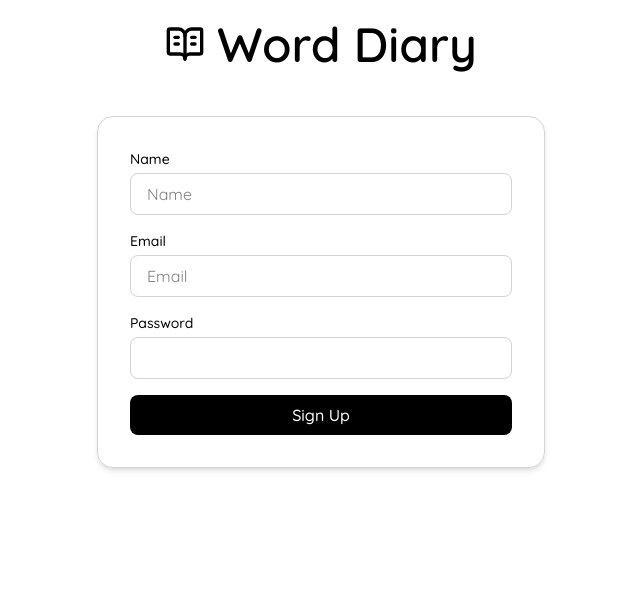
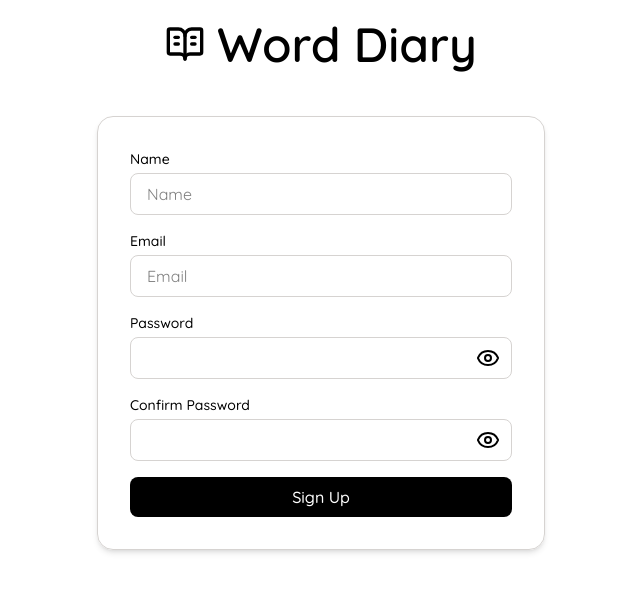
Before and after one commit to williamj20/Word-Diary, a Next.js app: page /signup in a window 1280 px wide. Shown: the top 592 px of the page, without its empty margins (319-959 px from the left). Built offline with nearby package versions, Linux system fonts and the light colour scheme.

Commit message:
Signup form improvements + confirm password

```diff
--- a/src/app/globals.css
+++ b/src/app/globals.css
@@ -47,4 +47,13 @@ body {
   .keycap-style {
     @apply rounded-md bg-stone-100 px-2 py-0.5 text-xs font-semibold ring-1 ring-stone-200;
   }
+  .form-input-label {
+    @apply block text-sm font-medium mb-1;
+  }
+  .form-input {
+    @apply w-full px-4 py-2 border border-stone-300 rounded-lg;
+  }
+  .show-password-button {
+    @apply absolute inset-y-0 right-3;
+  }
 }
--- a/src/app/lib/actions/auth.ts
+++ b/src/app/lib/actions/auth.ts
@@ -2,18 +2,29 @@ import { FormState, SignupFormSchema } from '@/app/lib/definitions';
 import z from 'zod';
 
 export const signup = async (_state: FormState, formData: FormData) => {
+  const name = String(formData.get('name'));
+  const email = String(formData.get('email'));
+  const password = String(formData.get('password'));
+  const confirmPassword = String(formData.get('confirmPassword'));
+
   const validatedFields = SignupFormSchema.safeParse({
-    name: formData.get('name'),
-    email: formData.get('email'),
-    password: formData.get('password'),
+    name,
+    email,
+    password,
+    confirmPassword,
   });
   if (!validatedFields.success) {
     const tree = z.treeifyError(validatedFields.error);
     return {
+      fields: {
+        name,
+        email,
+      },
       errors: {
         name: tree.properties?.name?.errors,
         email: tree.properties?.email?.errors,
         password: tree.properties?.password?.errors,
+        confirmPassword: tree.properties?.confirmPassword?.errors,
       },
     };
   }
--- a/src/app/lib/definitions.ts
+++ b/src/app/lib/definitions.ts
@@ -35,7 +35,8 @@ export interface DictionaryServiceObject {
   };
 }
 
-export const SignupFormSchema = z.object({
+export const SignupFormSchema = z
+  .object({
     name: z
       .string()
       .min(2, { error: 'Name must be at least 2 characters long.' })
@@ -50,14 +51,27 @@ export const SignupFormSchema = z.object({
         error: 'Contain at least one special character.',
       })
       .trim(),
+    confirmPassword: z
+      .string()
+      .min(1, { error: 'Please confirm your password.' })
+      .trim(),
+  })
+  .refine(data => data.password === data.confirmPassword, {
+    path: ['confirmPassword'],
+    error: 'Passwords do not match.',
   });
 
 export type FormState =
   | {
+      fields?: {
+        name?: string;
+        email?: string;
+      };
       errors?: {
         name?: string[];
         email?: string[];
         password?: string[];
+        confirmPassword?: string[];
       };
       message?: string;
     }
--- a/src/app/signup/components/signup-form.tsx
+++ b/src/app/signup/components/signup-form.tsx
@@ -1,10 +1,19 @@
 'use client';
 
 import { signup } from '@/app/lib/actions/auth';
-import { useActionState } from 'react';
+import { Eye, EyeOff } from 'lucide-react';
+import { useActionState, useState } from 'react';
 
 const SignupForm = () => {
   const [state, action] = useActionState(signup, undefined);
+  const [showPassword, setShowPassword] = useState(false);
+  const [showConfirmPassword, setShowConfirmPassword] = useState(false);
+
+  const togglePasswordVisibility = () => setShowPassword(prev => !prev);
+
+  const toggleConfirmPasswordVisibility = () =>
+    setShowConfirmPassword(prev => !prev);
+
   return (
     <form
       action={action}
@@ -12,44 +21,56 @@ const SignupForm = () => {
     >
       <div className="space-y-4">
         <div>
-          <label className="block text-sm font-medium mb-1" htmlFor="name">
+          <label className="form-input-label" htmlFor="name">
             Name
           </label>
           <input
-            className="w-full px-4 py-2 border border-stone-300 rounded-lg"
+            className="form-input"
             id="name"
             name="name"
             placeholder="Name"
+            defaultValue={state?.fields?.name ?? ''}
           />
           {state?.errors?.name && (
             <p className="error-message">{state.errors.name}</p>
           )}
         </div>
         <div>
-          <label className="block text-sm font-medium mb-1" htmlFor="email">
+          <label className="form-input-label" htmlFor="email">
             Email
           </label>
           <input
-            className="w-full px-4 py-2 border border-stone-300 rounded-lg"
+            className="form-input"
             id="email"
             name="email"
             placeholder="Email"
+            defaultValue={state?.fields?.email ?? ''}
           />
           {state?.errors?.email && (
             <p className="error-message">{state.errors.email}</p>
           )}
         </div>
-
         <div>
-          <label className="block text-sm font-medium mb-1" htmlFor="password">
+          <label className="form-input-label" htmlFor="password">
             Password
           </label>
-          <input
-            className="w-full px-4 py-2 border border-stone-300 rounded-lg"
-            id="password"
-            name="password"
-            type="password"
-          />
+          <div className="relative">
+            <input
+              className="form-input"
+              id="password"
+              name="password"
+              type={showPassword ? 'text' : 'password'}
+            />
+            <button
+              type="button"
+              className="show-password-button"
+              onClick={togglePasswordVisibility}
+              aria-label={showPassword ? 'Hide password' : 'Reveal password'}
+              title={showPassword ? 'Hide password' : 'Reveal password'}
+            >
+              {showPassword ? <EyeOff /> : <Eye />}
+            </button>
+          </div>
           {state?.errors?.password && (
             <div className="error-message">
               <p>Password must:</p>
@@ -61,6 +82,33 @@ const SignupForm = () => {
             </div>
           )}
         </div>
+        <div>
+          <label className="form-input-label" htmlFor="confirmPassword">
+            Confirm Password
+          </label>
+          <div className="relative">
+            <input
+              className="form-input"
+              id="confirmPassword"
+              name="confirmPassword"
+              type={showConfirmPassword ? 'text' : 'password'}
+            />
+            <button
+              type="button"
+              className="show-password-button"
+              onClick={toggleConfirmPasswordVisibility}
+              aria-label={
+                showConfirmPassword ? 'Hide password' : 'Reveal password'
+              }
+              title={showConfirmPassword ? 'Hide password' : 'Reveal password'}
+            >
+              {showConfirmPassword ? <EyeOff /> : <Eye />}
+            </button>
+          </div>
+          {state?.errors?.confirmPassword && (
+            <p className="error-message">{state.errors.confirmPassword}</p>
+          )}
+        </div>
         <button className="w-full bg-black text-white py-2 px-4 rounded-lg font-medium hover:bg-stone-700">
           Sign Up
         </button>
@@ -68,4 +116,5 @@ const SignupForm = () => {
     </form>
   );
 };
+
 export default SignupForm;
```
Lines whose indentation alone changed are shown as unchanged.
